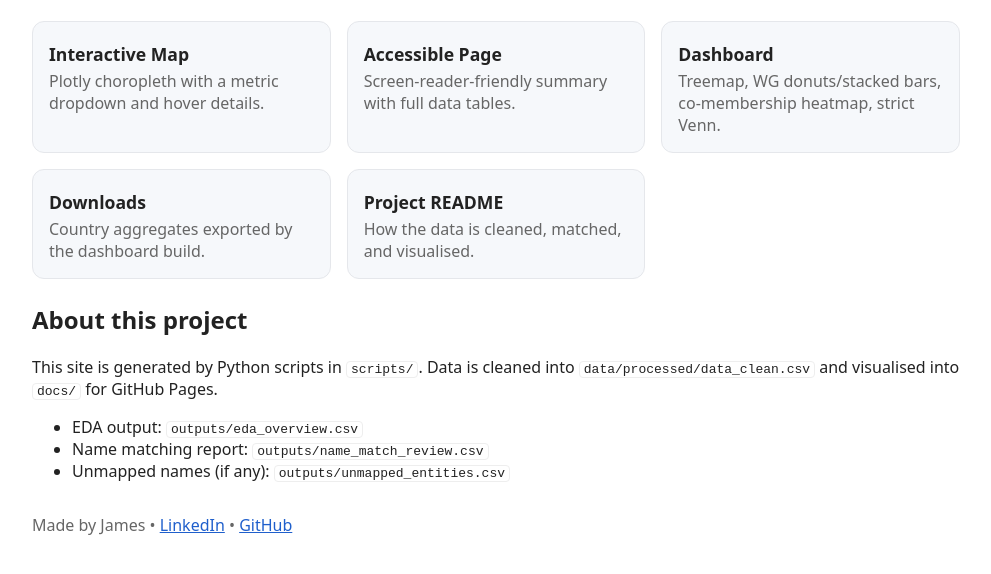
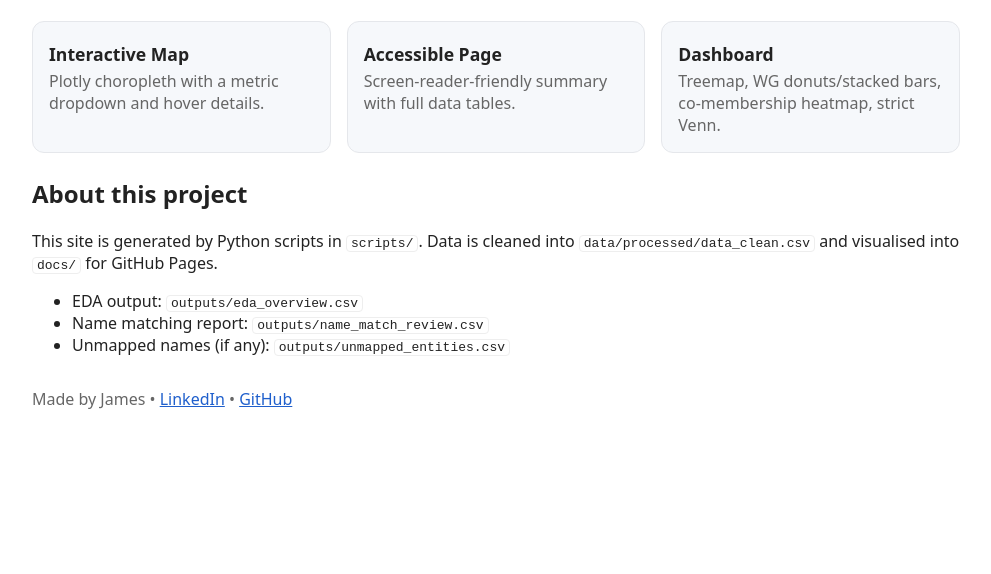
Before and after one commit to Jamess200/evidence-map-agrifood, a plain HTML site: page docs/index.html in a window 1280 px wide. Shown: the part 104-678 px from the top of the page, without its empty margins (144-1135 px from the left). Drawn offline with Linux system fonts and the light colour scheme.

Commit message:
Update index.html

```diff
--- a/docs/index.html
+++ b/docs/index.html
@@ -33,16 +33,6 @@
         <h2>Dashboard</h2>
         <p>Treemap, WG donuts/stacked bars, co-membership heatmap, strict Venn.</p>
       </a>
-
-      <a class="card" href="downloads/country_agg.csv">
-        <h2>Downloads</h2>
-        <p>Country aggregates exported by the dashboard build.</p>
-      </a>
-
-      <a class="card" href="https://github.com/YOUR_GH_USERNAME/evidence-map-agrifood#readme" target="_blank" rel="noopener">
-        <h2>Project README</h2>
-        <p>How the data is cleaned, matched, and visualised.</p>
-      </a>
     </nav>
 
 
```
